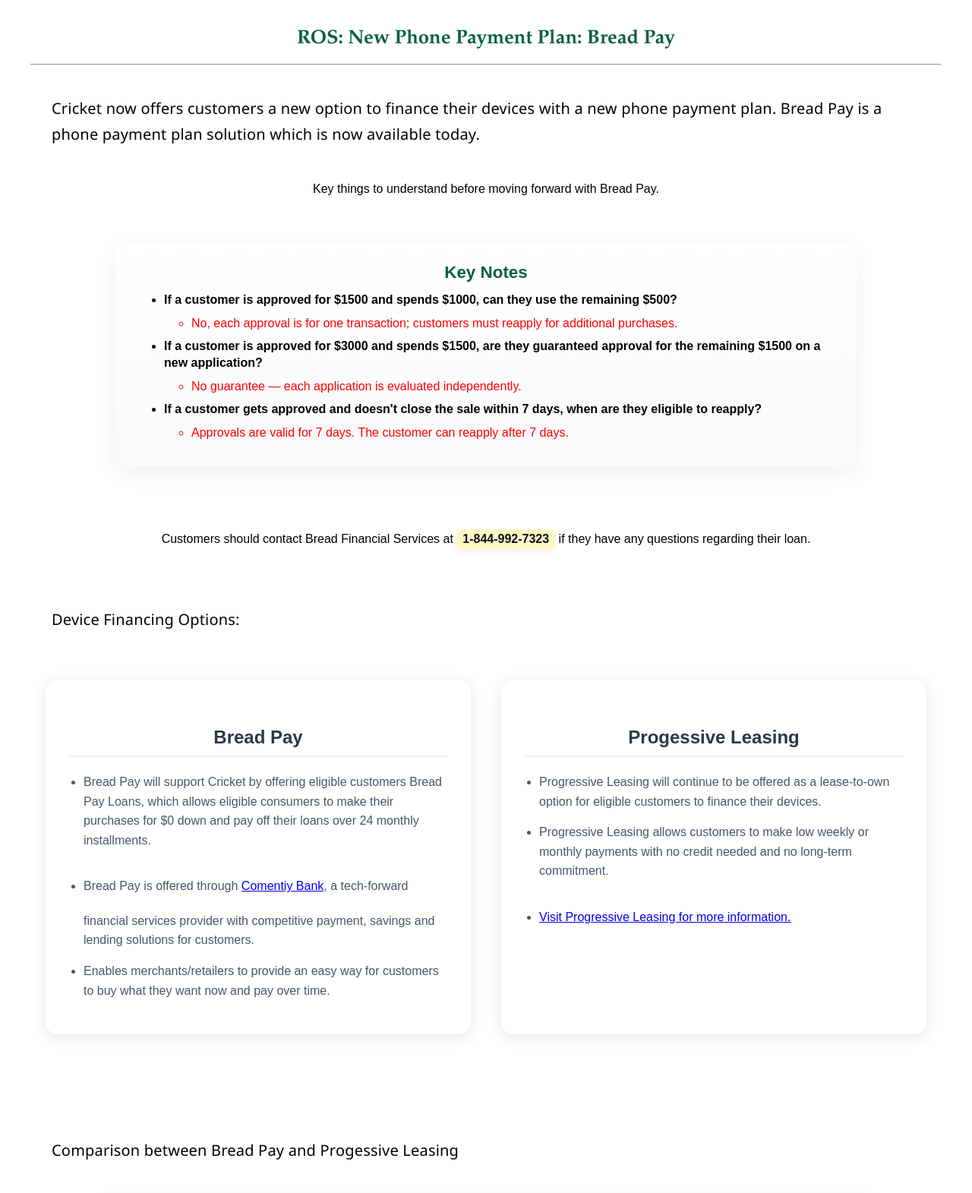
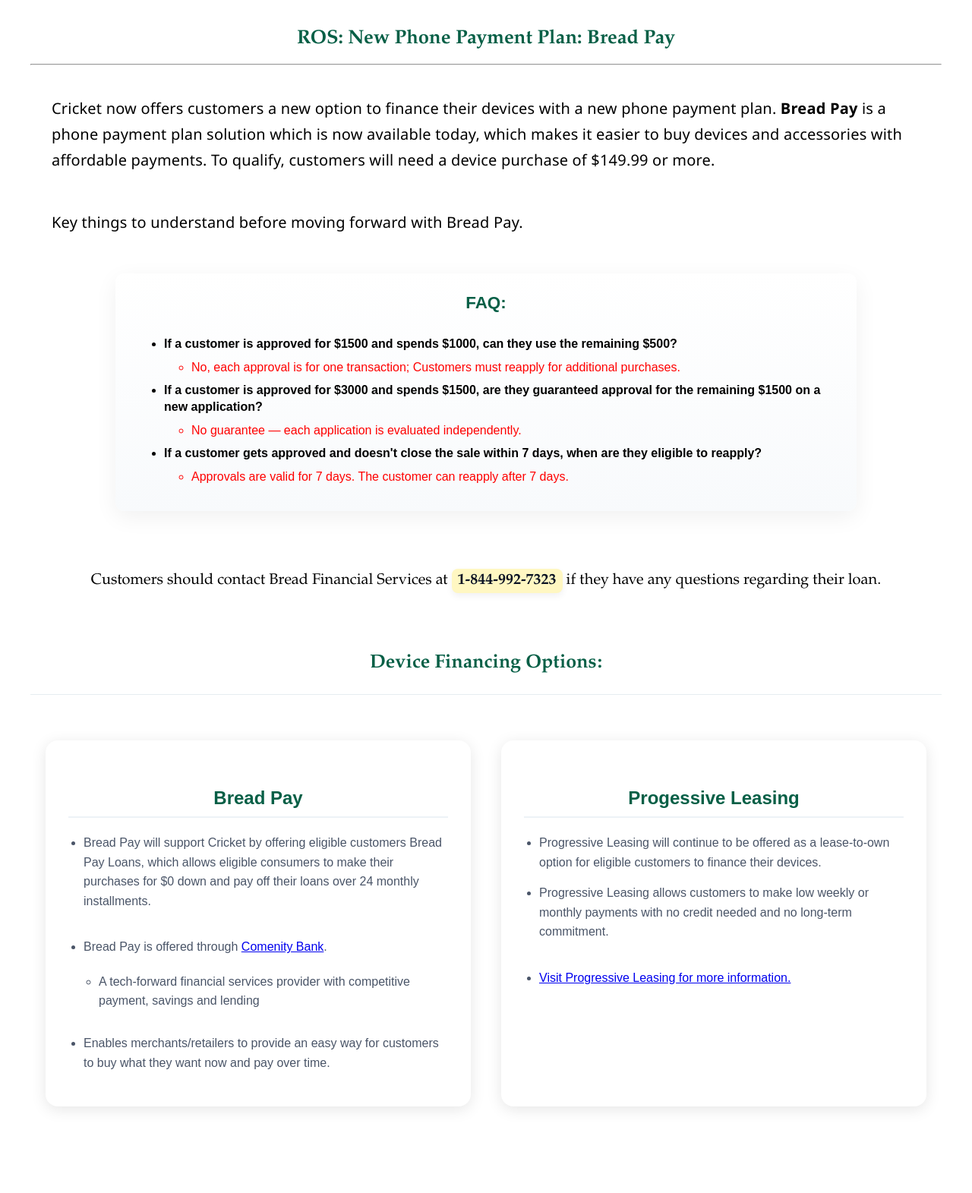
Before and after one commit to joscnaa/Tech, a plain HTML site: page index.html in a window 1280 px wide. Shown: the top 1571 px of the page at 76% size. Drawn offline with Linux system fonts and the light colour scheme.

Commit message:
Update content and styling in index.html

```diff
--- a/index.html
+++ b/index.html
@@ -14,21 +14,23 @@
     <hr/>
 
     <p class="para">Cricket now offers customers a new option to finance their devices with a new phone payment plan.
-        Bread Pay is a phone payment plan solution which is now available today.
+        <strong>Bread Pay</strong> is a phone payment plan solution which is now available today, which makes it easier to buy
+        devices and accessories with affordable payments. To qualify, customers will need a device
+        purchase of $149.99 or more.
     </p>
 
 
 
-<p class="para-1"> Key things to understand before moving forward with Bread Pay.</p><br>
+<p class="para-2"> Key things to understand before moving forward with Bread Pay.</p><br>
 
 <div class="notes-card">
-        <p>Key Notes</p>
+        <p>FAQ:</p><br>
         <ul>
             <li class="first-list">
                 If a customer is approved for $1500 and spends $1000, can they use the remaining $500?
             </li>
                 <ul>
-                    <li class="unordered-list">No, each approval is for one transaction; customers must reapply for additional purchases.</li>
+                    <li class="unordered-list">No, each approval is for one transaction; Customers must reapply for additional purchases.</li>
                 </ul>
             <li class="first-list">If a customer is approved for $3000 and spends $1500, are they guaranteed approval for the remaining $1500 on a new application?</li>
                 <ul>
@@ -45,29 +47,32 @@
             </ul>
 </div><br>
 
-<p class="para-1">Customers should contact Bread Financial Services at <a href="tel:+18449927323" class="phone-highlight">1-844-992-7323</a>
+<p class="para-3">Customers should contact Bread Financial Services at <a href="tel:+18449927323" class="phone-highlight">1-844-992-7323</a>
     if they have any questions regarding their loan.</p>
 <br>
 
 
-<div><h3 class="para-2">Device Financing Options:</h3></div>
+<div><h3 class="para-3-1">Device Financing Options:</h3></div><hr class="hr-1">
 
 
     <div class="payment-options">
         <div class="option-card">
-            <h4>Bread Pay</h4>
+            <h4 style="color: #065f46;">Bread Pay</h4>
             <ul>
                 <li>Bread Pay will support Cricket by offering eligible customers Bread Pay Loans, which allows eligible consumers to make their purchases
                     for $0 down and pay off their loans over 24 monthly installments.
                 </li>
-                <li>Bread Pay is offered through <a href="https://d.comenity.net/ac/comenitycard/public/home">Comentiy Bank</a>, a tech-forward financial services provider with competitive payment, savings and lending
-                    solutions for customers.
+                <li>Bread Pay is offered through <a href="https://d.comenity.net/ac/comenitycard/public/home">Comenity Bank</a>.
+                    <ul>
+                        <li>A tech-forward financial services provider with competitive payment, savings and lending
+                    </ul>
                 </li>
+
                 <li>Enables merchants/retailers to provide an easy way for customers to buy what they want now and pay over time.</li>
             </ul>
         </div>
         <div class="option-card">
-            <h4>Progessive Leasing</h4>
+            <h4 style="color: #065f46;">Progessive Leasing</h4>
             <ul>
                 <li>Progressive Leasing will continue to be offered as a lease-to-own option for eligible customers to finance their devices.</li>
                 <li>Progressive Leasing allows customers to make low weekly or monthly payments with no credit needed and no long-term commitment.</li>
@@ -82,7 +87,7 @@
 
 
     <div>
-        <h3 class="para-2">Comparison between Bread Pay and Progessive Leasing</h3>
+        <h3 class="para-3-1">Comparison between Bread Pay and Progessive Leasing</h3><br>
 
         <table>
             <tr>
@@ -127,11 +132,16 @@
 
 
 
+
+    <!-- Modal for expanded images -->
+    <div id="imageModal" class="modal" onclick="closeModal()">
+        <span class="close">&times;</span>
+        <img class="modal-content" id="modalImage">
+    </div>
+
     <div class="images-a">
-        <img src="images/breadpay.png" alt="Bread Pay Logo">
-        <img src="images/progessive-leasing.png" alt="progessive leasing logo">
-
-
+        <img src="images/breadpay.png" alt="Bread Pay Logo" class="expandable-image" onclick="openModal(this)">
+        <img src="images/progessive-leasing.png" alt="progessive leasing logo" class="expandable-image" onclick="openModal(this)">
     </div><br><br>
 
 
@@ -147,11 +157,28 @@
         </ol>
     </div><br><br><br>
 
+
     <script>
+        // Expand/collapse steps
         document.getElementById('toggleSteps').addEventListener('click', function() {
             const container = document.getElementById('stepsContainer');
             container.classList.toggle('steps-hidden');
             container.classList.toggle('steps-visible');
+        });
+
+        // Modal image logic
+        function openModal(imgElement) {
+            const modal = document.getElementById("imageModal");
+            const modalImg = document.getElementById("modalImage");
+            modal.style.display = "block";
+            modalImg.src = imgElement.src;
+        }
+        function closeModal() {
+            document.getElementById("imageModal").style.display = "none";
+        }
+        // Optional: close modal on ESC
+        document.addEventListener('keydown', function(e) {
+            if (e.key === 'Escape') closeModal();
         });
     </script>
 
```
